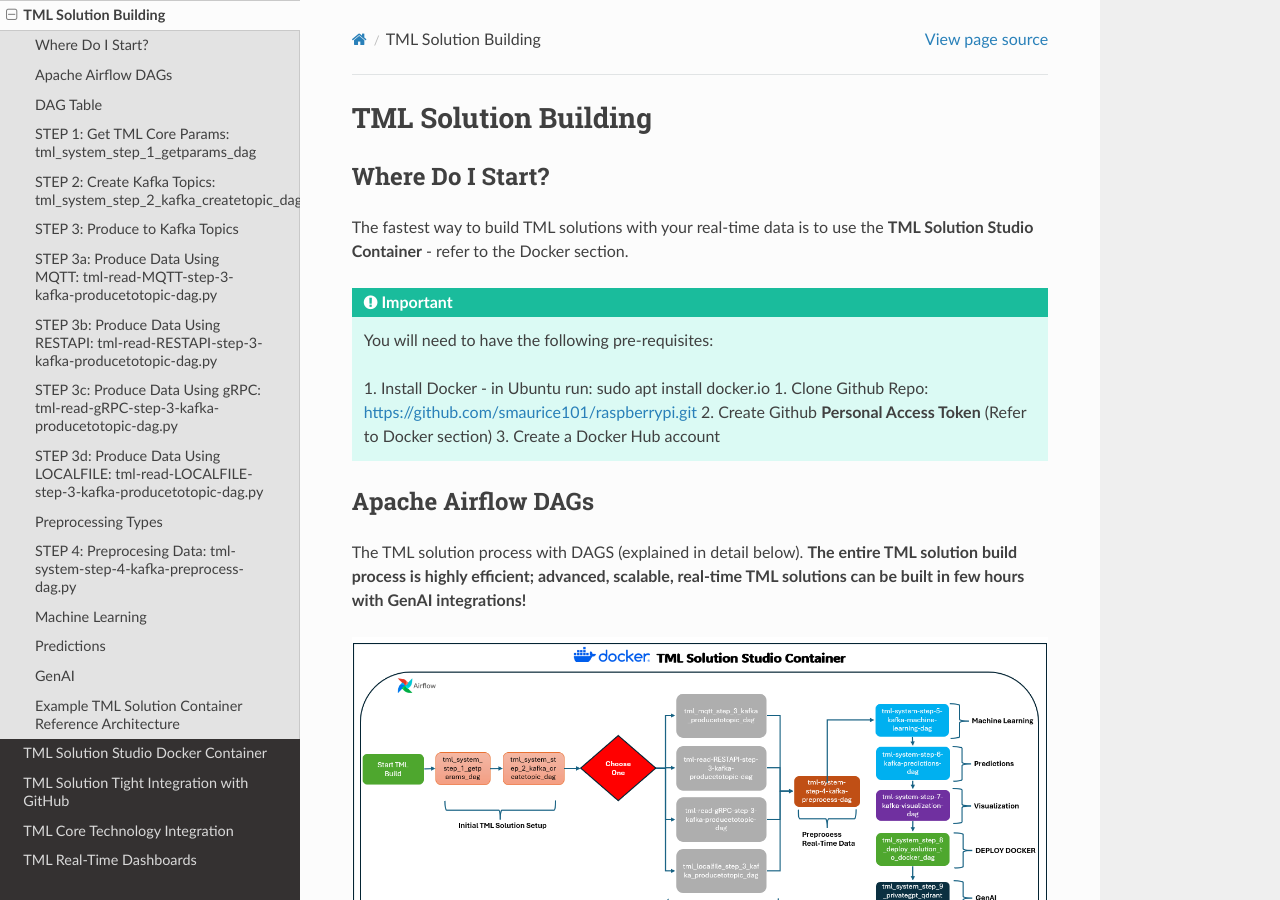
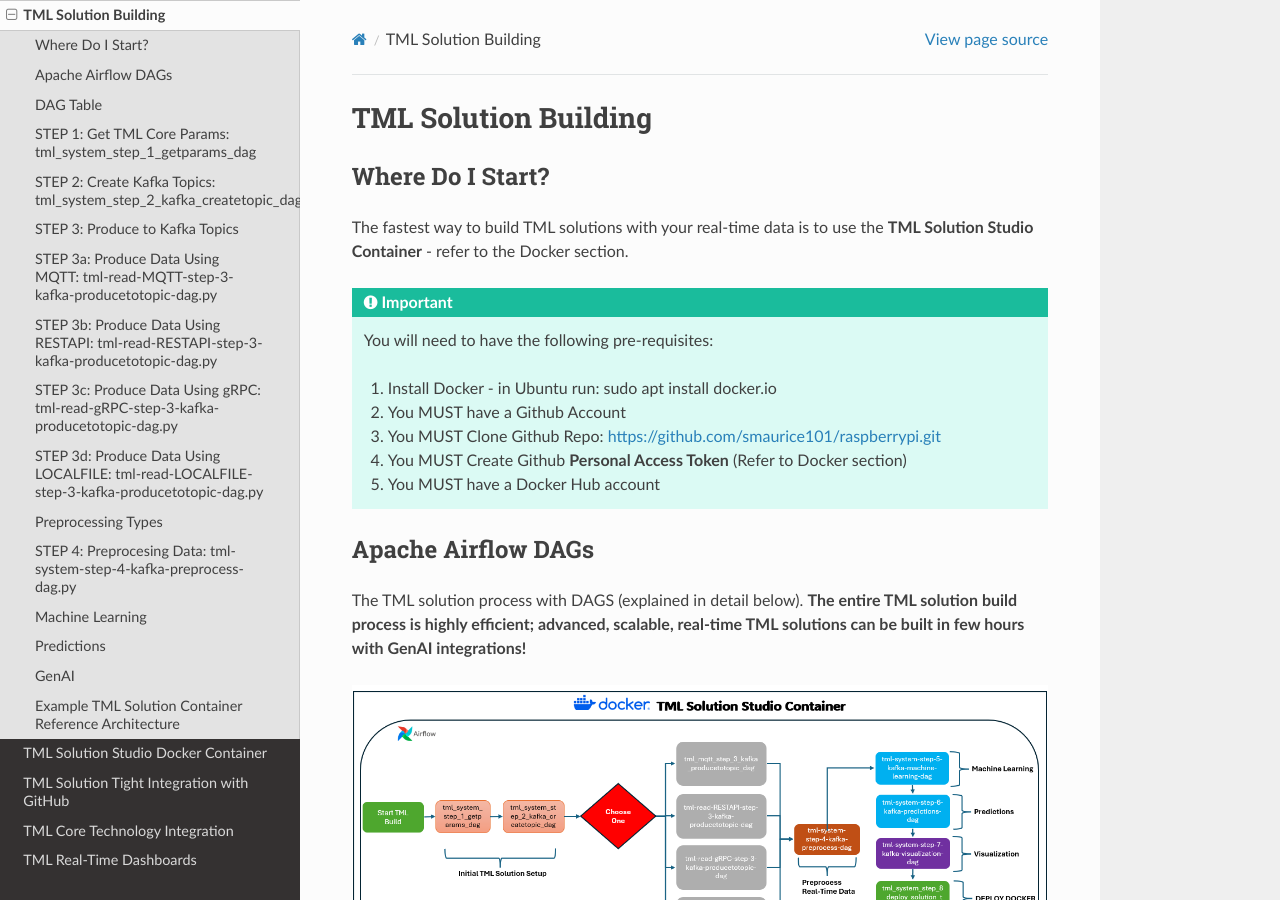
Before and after one commit to smaurice101/readthedocs, a Sphinx documentation site: the page built from docs/source/tmlbuilds.rst, in a window 1280 px wide and 900 px high. Built offline with Sphinx 7.4.7 and the Read the Docs theme 2.0.0, drawn with Linux system fonts in a browser that asks for light colours.

Commit message:
Update tmlbuilds.rst

```diff
--- a/docs/source/tmlbuilds.rst
+++ b/docs/source/tmlbuilds.rst
@@ -11,9 +11,14 @@
    You will need to have the following pre-requisites:
 
    1. Install Docker - in Ubuntu run: sudo apt install docker.io
-   1. Clone Github Repo: https://github.com/smaurice101/raspberrypi.git
-   2. Create Github **Personal Access Token** (Refer to Docker section)
-   3. Create a Docker Hub account
+
+   2. You MUST have a Github Account
+
+   3. You MUST Clone Github Repo: https://github.com/smaurice101/raspberrypi.git
+
+   4. You MUST Create Github **Personal Access Token** (Refer to Docker section)
+
+   5. You MUST have a Docker Hub account
 
 Apache Airflow DAGs
 -------------------
```
